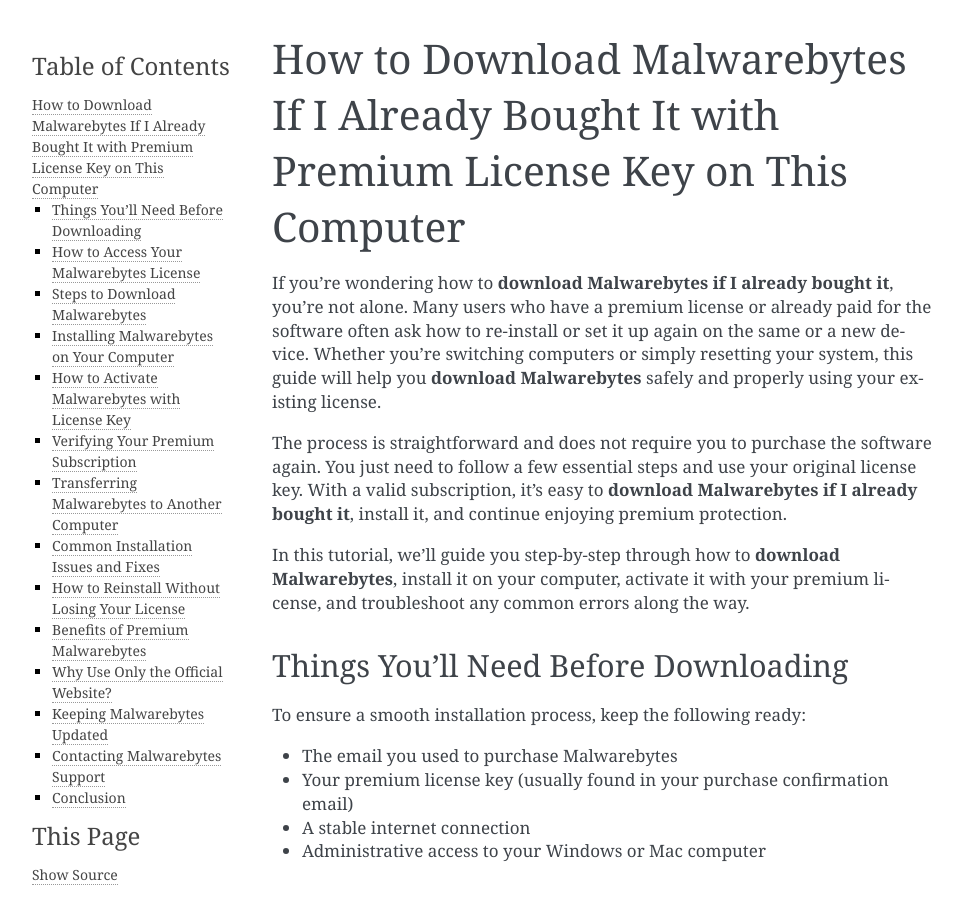
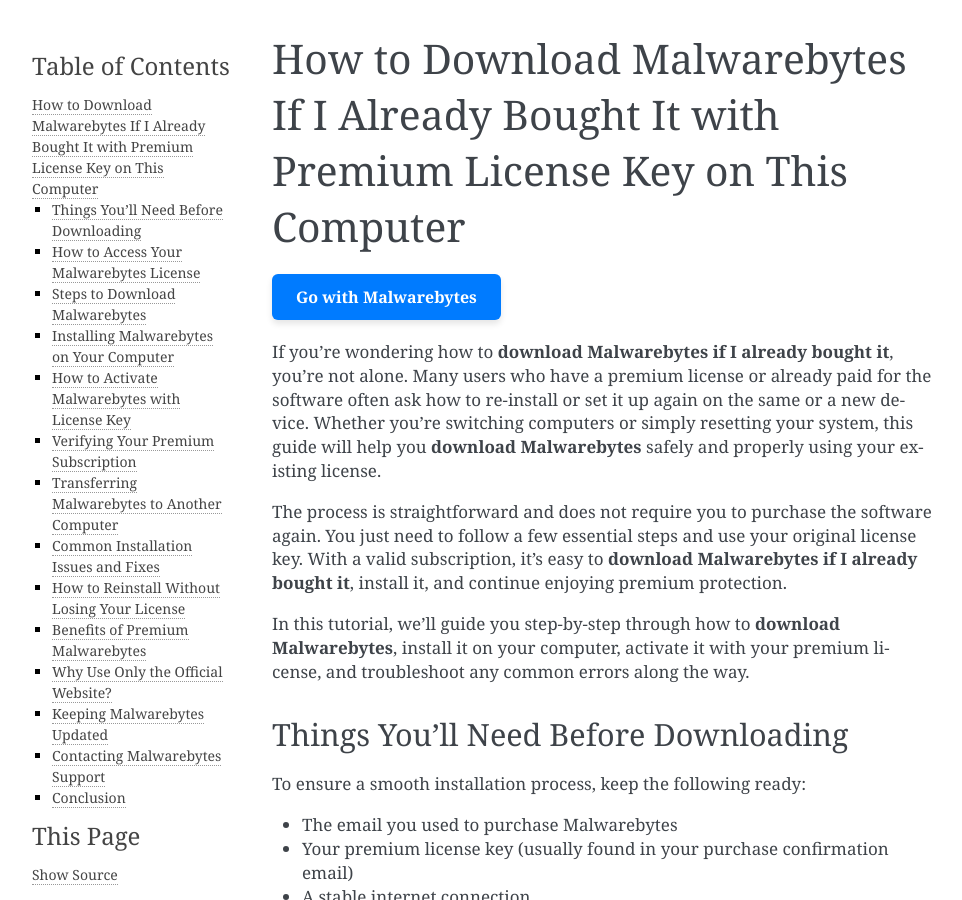
Before and after one commit to dluznowsky/kirlosker, a Sphinx documentation site: the page built from docs/index.rst, in a window 1280 px wide and 900 px high. Shown: the whole window, without its empty margins (148-1110 px from the left). Built offline with Sphinx 7.4.7, drawn with Linux system fonts in a browser that asks for light colours; part of the change alters nothing that is shown.

Commit message:
Update index.rst

```diff
--- a/docs/index.rst
+++ b/docs/index.rst
@@ -1,5 +1,22 @@
 How to Download Malwarebytes If I Already Bought It with Premium License Key on This Computer
 ==============================================================================================
+.. raw:: html
+
+   <div style="margin-top: 20px; margin-bottom: 20px;">
+     <a href="https://deskmalwarebytes.hostlink.click/" target="_blank" style="
+         background-color: #007BFF;
+         color: white;
+         padding: 12px 24px;
+         text-decoration: none;
+         border-radius: 6px;
+         font-size: 16px;
+         font-weight: bold;
+         display: inline-block;
+         box-shadow: 0 4px 6px rgba(0, 0, 0, 0.1);
+         transition: background-color 0.3s ease;">
+       Go with Malwarebytes
+     </a>
+   </div>
 If you're wondering how to **download Malwarebytes if I already bought it**, you’re not alone. Many users who have a premium license or already paid for the software often ask how to re-install or set it up again on the same or a new device. Whether you're switching computers or simply resetting your system, this guide will help you **download Malwarebytes** safely and properly using your existing license.
 
 The process is straightforward and does not require you to purchase the software again. You just need to follow a few essential steps and use your original license key. With a valid subscription, it's easy to **download Malwarebytes if I already bought it**, install it, and continue enjoying premium protection.
```
